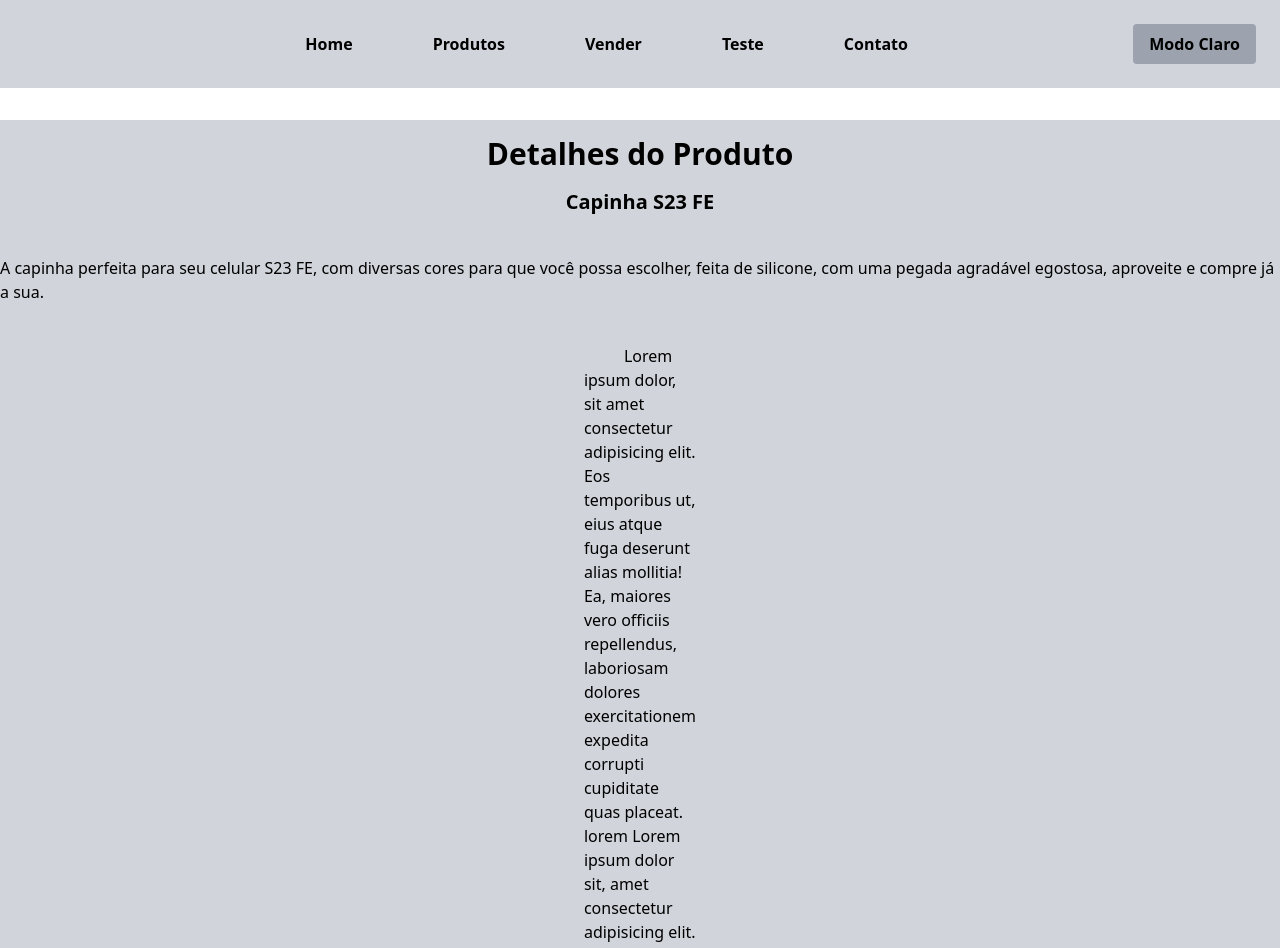
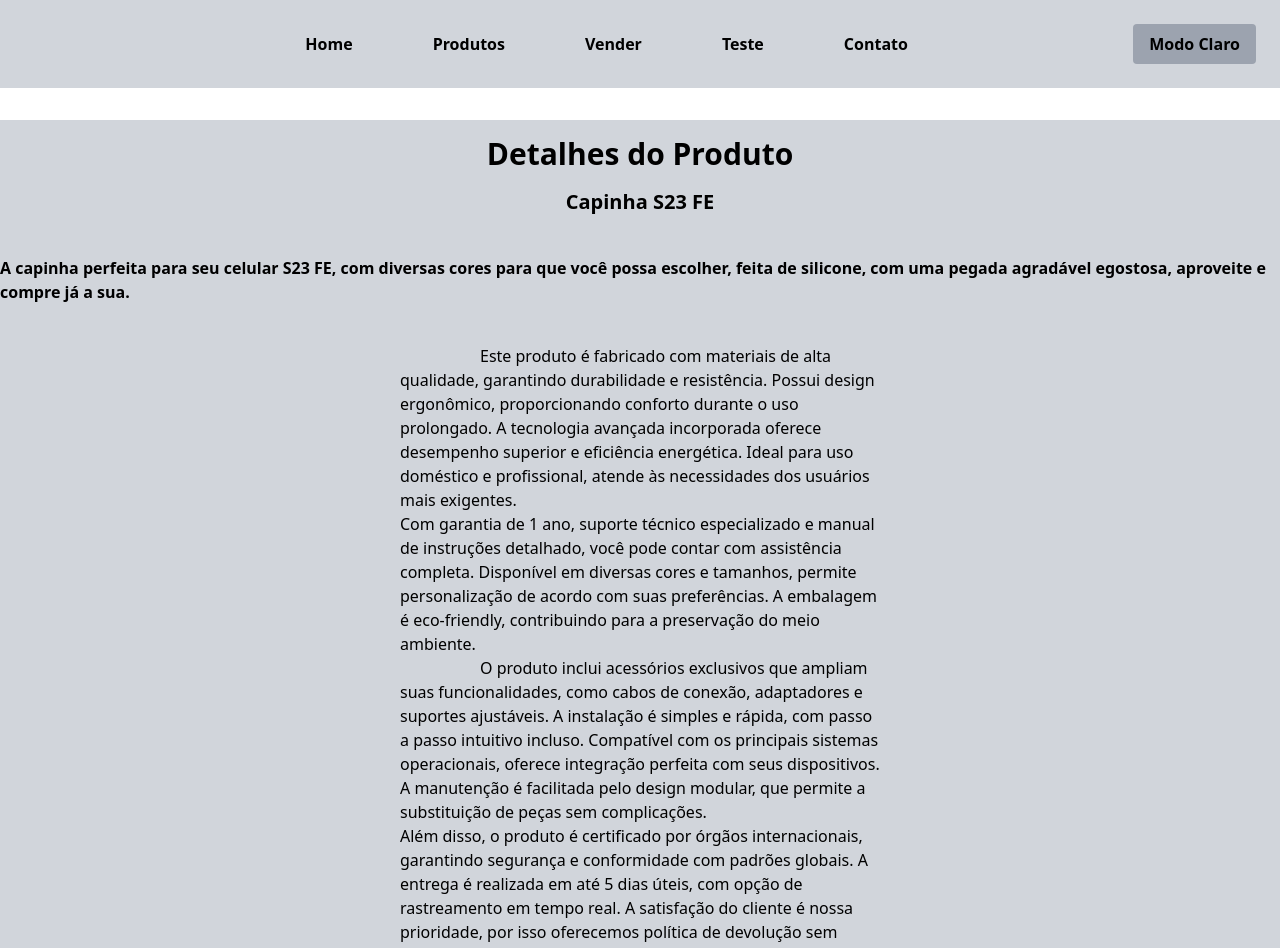
Before and after one commit to ThiSiniero/cursoGPT, a React (Vite) app: page /produtos/1 in a window 1280 px wide. Shown: the top 948 px of the page. Built offline with nearby package versions, Linux system fonts and the light colour scheme.

Commit message:
add cart in test page and products in localStorage

```diff
--- a/src/App.jsx
+++ b/src/App.jsx
@@ -17,9 +17,10 @@
 function AppContent() {
   const { theme } = useContext(ThemeContext);
 
-  return <>
+  return (
+    <div className="min-h-screen flex flex-col">
       <Navbar />
-      <div className={`${theme === "dark" ? "bg-gray-400" : "bg-gray-300"}  min-h-screen`}>
+      <div className={`${theme === "dark" ? "bg-gray-400" : "bg-gray-300"} flex-1`}>
         <Routes>
           <Route path="/" element={<Home />} />
           <Route path="/sobre" element={<Sobre />} />
@@ -30,7 +31,8 @@
           <Route path="/produtos/:id" element={<ProdInfo />} />
         </Routes>
       </div>
-    </>
+    </div>
+  );
 }
 
 function App() {
--- a/src/components/Product.jsx
+++ b/src/components/Product.jsx
@@ -5,8 +5,10 @@
 
 function Product({ id }){
 
-    const {sales, products} = useContext(ProductContext);
+    const {products} = useContext(ProductContext);
     const produto = products[id];
+
+    console.log(produto);
 
     return (
         <Link to={`/produtos/${id}`} state={{ produto }}  className="border p-4 rounded bg-white shadow hover:shadow-lg transition hover:scale-105">
@@ -14,7 +16,7 @@
           <p className="text-gray-600 text-sm mb-2 line-clamp-3">{produto.description}</p>
           <div className='flex justify-between'>
             <p className="text-green-600 font-bold">{produto.value}</p>
-            <p className='text-red-600 font-bold'>Produtos Vendidos: {sales[id]|| 0}</p>
+            <p className='text-red-600 font-bold'>Produtos Vendidos: {products[id].sales|| 0}</p>
           </div>
         </Link>
       );
--- a/src/context/ProductContext.jsx
+++ b/src/context/ProductContext.jsx
@@ -6,27 +6,30 @@
 
 export function ProductProvider({ children }) {
 
-  const loadSalesFromStorage = () => {
+  const loadProductsFromStorage = () => {
     const savedSales = localStorage.getItem("productSales");
-    return savedSales ? JSON.parse(savedSales) : {};
+    return savedSales ? JSON.parse(savedSales) :
+    {
+      1: { name: "Capinha S23 FE", description: "A capinha perfeita para seu celular S23 FE, com diversas cores para que você possa escolher, feita de silicone, com uma pegada agradável egostosa, aproveite e compre já a sua.", value: "R$ 49,90", sales: 0 },
+      2: { name: "Capinha Iphone 13", description: "A capinha perfeta para o seu Iphone 13, com diversas cores para que você possa escolher, feita de silicone, com uma pegada agradavel e gostosa, aproveite e compre ja a sua.", value:"R$ 64,90", sales: 0},
+      3: { name: "Carregador sem Fio", description: "O carregador perfeito para seu celular, realiza um carregamento rapido e sem a necessidade de fios, tecnologia Wireless.", value: "R$ 109,90", sales: 0},
+      4: { name: "Caixa de Som JBL", description: "A Caixinha mais famosa do Brasil, conhecida pela sua ótima qualidade sonóra e alta durabilidade, não perca a chance de comprar está obra prima feita pela JBL, com o melhor som para que você possa escutar suas musicas como nunca", value: "327,90", sales: 0}
+    };
   };
 
-  const [sales, setSales] = useState(loadSalesFromStorage);
-  const [products] = useState({
-    1: { name: "Capinha S23 FE", description: "A capinha perfeita para seu celular S23 FE, com diversas cores para que você possa escolher, feita de silicone, com uma pegada agradável egostosa, aproveite e compre já a sua.", value: "R$ 49,90"},
-    2: { name: "Capinha Iphone 13", description: "A capinha perfeta para o seu Iphone 13, com diversas cores para que você possa escolher, feita de silicone, com uma pegada agradavel e gostosa, aproveite e compre ja a sua.", value:"R$ 64,90"},
-    3: { name: "Carregador sem Fio", description: "O carregador perfeito para seu celular, realiza um carregamento rapido e sem a necessidade de fios, tecnologia Wireless.", value: "R$ 109,90"},
-    4: { name: "Caixa de Som JBL", description: "A Caixinha mais famosa do Brasil, conhecida pela sua ótima qualidade sonóra e alta durabilidade, não perca a chance de comprar está obra prima feita pela JBL, com o melhor som para que você possa escutar suas musicas como nunca", value: "327,90"}
-  });
+  const [products, setProducts] = useState(loadProductsFromStorage);
 
   useEffect(() => {
-    localStorage.setItem("productSales", JSON.stringify(sales));
-  }, [sales]);
+    localStorage.setItem("productSales", JSON.stringify(products));
+  }, [products]);
 
   const addSale = (id) => {
-    setSales((prevSales) => ({
-      ...prevSales,
-      [id]: (prevSales[id] || 0) + 1,
+    setProducts((prevProcucts) => ({
+      ...prevProcucts,
+      [id]: {
+        ...prevProcucts[id],
+        sales: (prevProcucts[id].sales || 0) + 1,
+      },
     }));
     toast.success('Compra realizada com sucesso!', {
       position: "bottom-right",
@@ -36,7 +39,7 @@
   };
 
   return (
-    <ProductContext.Provider value={{ sales, addSale, products }}>
+    <ProductContext.Provider value={{ addSale, products }}>
       {children}
     </ProductContext.Provider>
   );
--- a/src/pages/contact.jsx
+++ b/src/pages/contact.jsx
@@ -1,7 +1,9 @@
 import "../index.css";
 
 function Contato(){
-    return <div className="flex items-center justify-center rounded-lg">
+    return <>
+        <div className="flex items-center justify-center rounded-lg">
+
             <div className="p-6 text-center">
                 <h2 className="text-2xl font-bold py-2">Sobre Nós:</h2>
                 <p className="max-w-7xl">Lorem ipsum dolor sit amet consectetur adipisicing elit. Id eveniet inventore adipisci omnis odit perferendis incidunt perspiciatis qui voluptate numquam, delectus dolor doloribus, dolore quam. Ullam, illum. Possimus, suscipit odio. Lorem ipsum dolor sit amet consectetur adipisicing elit. Repudiandae culpa sequi nulla accusantium eligendi dolores eius suscipit placeat enim praesentium quo itaque odio earum, pariatur, exercitationem eveniet eos aperiam recusandae!</p>
@@ -9,7 +11,10 @@
                 <h2 className="text-2xl font-bold py-2">Nosso Contato:</h2>
                 <p className="text-lg py-2">(11) 93406-3746</p>
             </div>
+
         </div>
+        <div className="bg-white mt-20 p-4 w-[100%]"></div>
+    </>
 }
 
 export default Contato;
--- a/src/pages/home.jsx
+++ b/src/pages/home.jsx
@@ -8,11 +8,14 @@
         <div className="text-center">
           <h2 className="p-4 mt-20 pb-20 font-bold text-3xl">Página Inicial</h2>
           <Button text="clique aqui e veja a grande variedade de nossos produtos" address="/produtos"/>
-          <p className="mt-20 mb-8 text-lg">Caso você deseje vender algum tipo de produto em nossa loja, clique no botão abaixo e preencha o formulário.</p>
-          <Button text="Adicionar Produto" address="/vender"/>
+
         </div>
       </div>
       <div className="bg-white mt-20 p-4"></div>
+      <div className="text-center justify-center pb-12 mt-[10%]">
+        <p className="mt-20 mb-8 text-lg">Caso você deseje vender algum tipo de produto em nossa loja, clique no botão abaixo e preencha o formulário.</p>
+        <Button text="Adicionar Produto" address="/vender"/>
+      </div>
     </>
   }
 
--- a/src/pages/prodInfo.jsx
+++ b/src/pages/prodInfo.jsx
@@ -9,7 +9,7 @@
 function ProdInfo() {
     const { id } = useParams();
 
-    const {sales, addSale, products} = useContext(ProductContext);
+    const {addSale, products} = useContext(ProductContext);
 
     const produto= products[id];
 
@@ -21,17 +21,17 @@
         <div className="flex flex-col items-center justify-center pb-12 mb-10">
             <h2 className="p-4 font-bold text-3xl">Detalhes do Produto</h2>
             <h3 className="text-xl font-bold pb-10">{produto.name}</h3>
-            <p>{produto.description}</p>
-            <p className="mx-80 px-80 pt-10 indent-10">
-                Lorem ipsum dolor, sit amet consectetur adipisicing elit. Eos temporibus ut, eius atque fuga deserunt alias mollitia! Ea, maiores vero officiis repellendus, laboriosam dolores exercitationem expedita corrupti cupiditate quas placeat. <br/> lorem Lorem ipsum dolor sit, amet consectetur adipisicing elit. Doloremque necessitatibus nulla libero! Vitae asperiores pariatur deleniti distinctio itaque consequuntur omnis quod rerum, tempora voluptates ratione repudiandae provident a quia explicabo.
+            <p className="font-semibold"> {produto.description}</p>
+            <p className="mx-20 px-80 pt-10 indent-20">
+                Este produto é fabricado com materiais de alta qualidade, garantindo durabilidade e resistência. Possui design ergonômico, proporcionando conforto durante o uso prolongado. A tecnologia avançada incorporada oferece desempenho superior e eficiência energética. Ideal para uso doméstico e profissional, atende às necessidades dos usuários mais exigentes. <br/> Com garantia de 1 ano, suporte técnico especializado e manual de instruções detalhado, você pode contar com assistência completa. Disponível em diversas cores e tamanhos, permite personalização de acordo com suas preferências. A embalagem é eco-friendly, contribuindo para a preservação do meio ambiente.
             </p>
-            <p className="mx-80 px-80 indent-10">
-                dipisicing elit. Eos temporibus ut, eius atque fuga deserunt alias mollitia! Ea, maiores vero officiis repellendus, laboriosam dolores exercitationem expedita corrupti cupiditate quas placeat. <br/> lorem Lorem ipsum dolor sit, amet consectetur adipisicing elit. Doloremque necessitatibus nulla libero! Vitae asperiores pariatur deleniti distinctio itaque consequuntur omnis quod rerum, tempora voluptates ratione repudiandae provident a quia explicabo.
+            <p className="mx-20 px-80 indent-20">
+                O produto inclui acessórios exclusivos que ampliam suas funcionalidades, como cabos de conexão, adaptadores e suportes ajustáveis. A instalação é simples e rápida, com passo a passo intuitivo incluso. Compatível com os principais sistemas operacionais, oferece integração perfeita com seus dispositivos. A manutenção é facilitada pelo design modular, que permite a substituição de peças sem complicações. <br/> Além disso, o produto é certificado por órgãos internacionais, garantindo segurança e conformidade com padrões globais. A entrega é realizada em até 5 dias úteis, com opção de rastreamento em tempo real. A satisfação do cliente é nossa prioridade, por isso oferecemos política de devolução sem burocracia.
             </p>
-            <p className="mx-80 px-80 indent-10">
-                amet consectetur adipisicing elit. Eos temporibus ut, eius atque fuga deserunt alias mollitia! Ea, maiores vero officiis ,  dolores exercitationem expedita corrupti cupiditate quas placeat. Lorem ipsum dolor sit, amet consectetur adipisicing elit.  necessitatibus nulla libero! Vitae asperiores pariatur deleniti distinctio itaque  omnis quod rerum, tempora voluptates ratione repudiandae provident a quia explicabo.
+            <p className="mx-20 px-80 indent-20">
+                Com tecnologia de ponta, este produto oferece conectividade avançada, incluindo Bluetooth 5.0, Wi-Fi de alta velocidade e portas USB-C. A bateria de longa duração permite uso contínuo por até 24 horas, com recarga rápida em apenas 2 horas. O design moderno e compacto facilita o transporte e o armazenamento. Inclui software exclusivo para personalização de funções e monitoramento em tempo real. <br/> O produto é resistente a água e poeira, com classificação IP68, ideal para uso em diversos ambientes. Acompanha garantia estendida opcional de 2 anos, com cobertura total para defeitos de fabricação. Experimente a excelência e a inovação em um único produto, projetado para superar suas expectativas.
             </p>
-            <p className="text-red-600 font-bold my-4">Produtos Vendidos: {sales[id] || 0}</p>
+            <p className="text-red-600 font-bold my-4">Produtos Vendidos: {products[id].sales || 0}</p>
             <p className="text-green-600 font-bold">{produto.value}</p>
             <Link to={"/produtos"} className="rounded bg-green-400 font-bold hover:bg-green-600 hover:text-white p-4 mb-4" onClick={() => addSale(id)}>
                 COMPRAR
--- /dev/null
+++ b/src/reducer/cartReducer.jsx
@@ -0,0 +1,15 @@
+export const cartReducer = (state, action) => {
+    switch (action.type) {
+      case "ADD":
+        return [...state, action.payload];
+
+      case "REMOVE":
+        return state.filter((item) => item.id !== action.payload);
+
+      case "CLEAR":
+        return [];
+
+      default:
+        return state;
+    }
+  };
```
Also changed, not shown: src/components/Cart.jsx (added, +48 -0 lines), src/pages/test.jsx (+10 -4 lines). Lines whose indentation alone changed are shown as unchanged.
